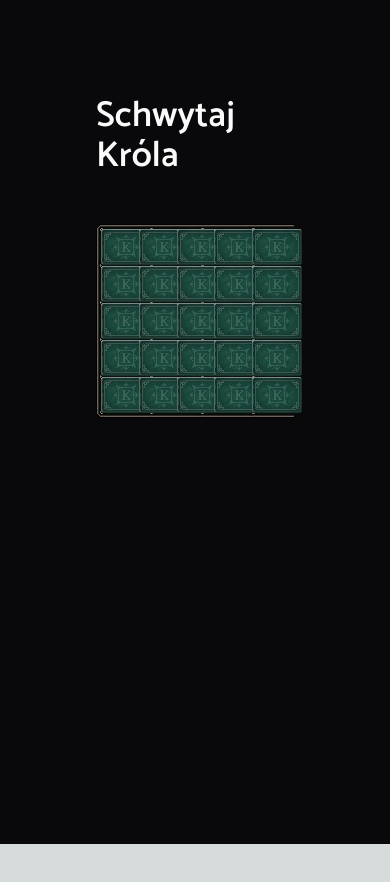
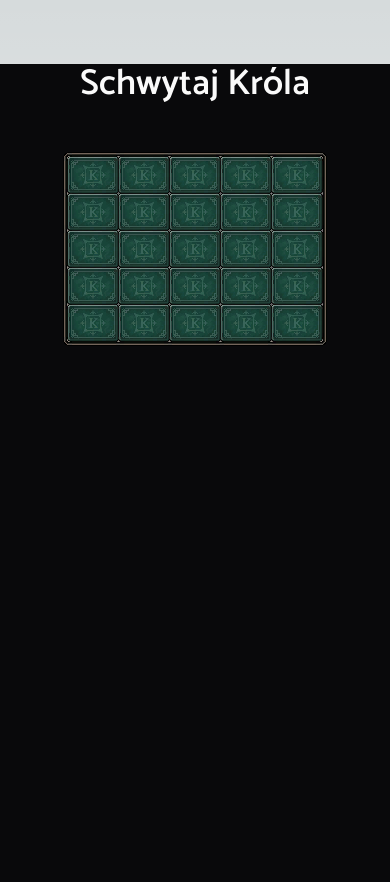
Before and after one commit to Marcin-Farowski/capture_the_king, a Next.js app: page / in a window 390 px wide. Shown: the top 882 px of the page. Before the commit the page ends 844 px from the top, so only its background shows below. Built offline with nearby package versions, Linux system fonts and the light colour scheme.

Commit message:
Mobile view fix

```diff
--- a/app/page.tsx
+++ b/app/page.tsx
@@ -3,7 +3,7 @@ import Image from "next/image";
 
 export default function Home() {
   return (
-    <main className="flex min-h-screen flex-col items-center p-24 bg-zinc-950">
+    <main className="flex min-h-screen flex-col items-center bg-zinc-950 mt-16">
       <h1 className="mb-12 text-4xl font-semibold font-bold text-zinc-50">
         Schwytaj Króla
       </h1>
```
